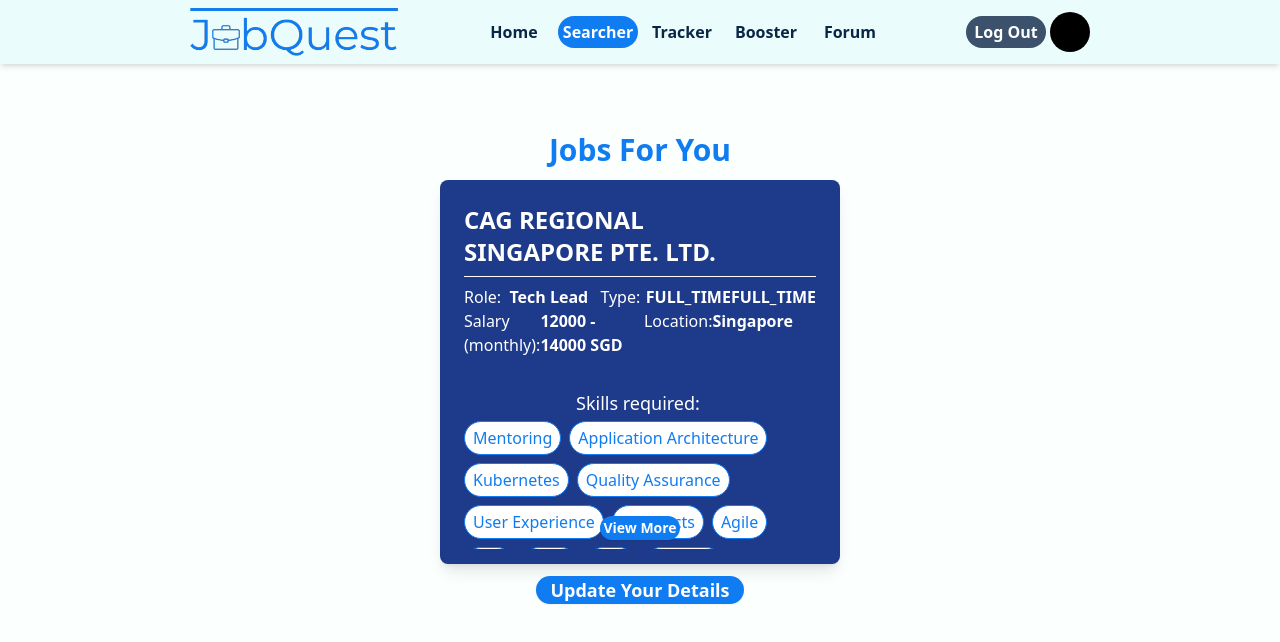
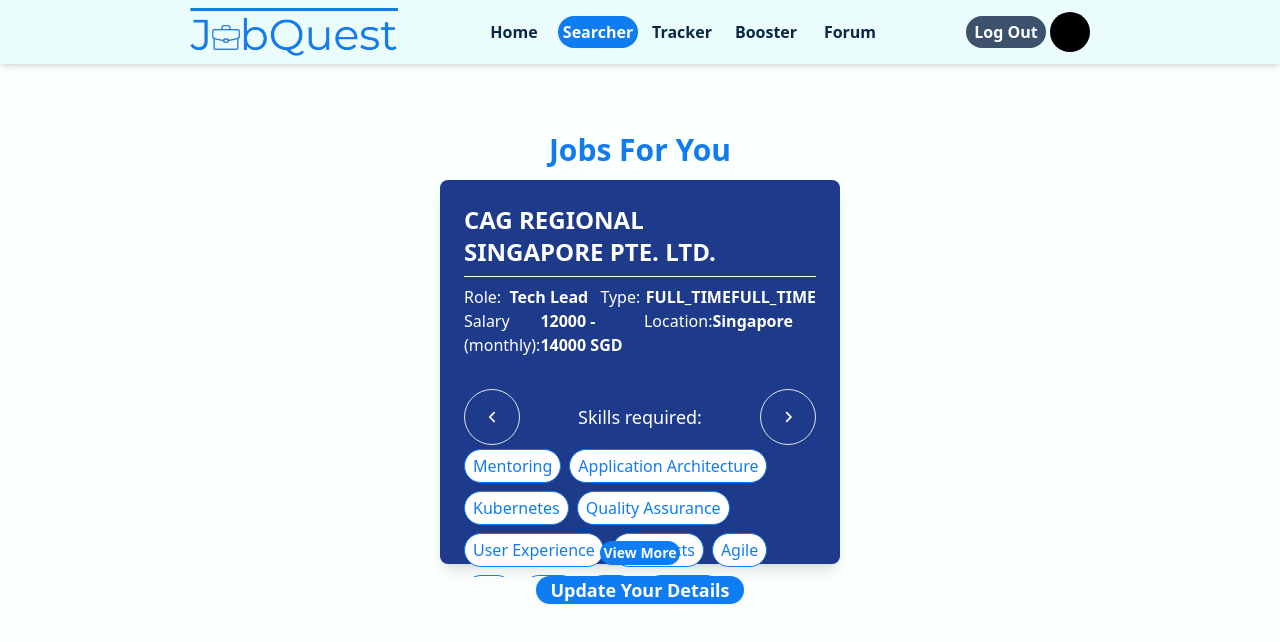
Before and after one commit to KayTeo/JobQuest, a Next.js app in the folder jobquest/: page /user/searcher in a window 1280 px wide. Shown: the top 642 px of the page. Built offline with nearby package versions, Linux system fonts and the light colour scheme.

Commit message:
searcher

```diff
--- a/jobquest/app/user/searcher/SearcherCollapsedCard.js
+++ b/jobquest/app/user/searcher/SearcherCollapsedCard.js
@@ -3,6 +3,9 @@
 import { useState, useRef } from "react";
 import Link from "next/link";
 //import { useState } from "react";
+import { FontAwesomeIcon } from "@fortawesome/react-fontawesome";
+import { faAngleRight } from "@fortawesome/free-solid-svg-icons";
+import { faAngleLeft } from "@fortawesome/free-solid-svg-icons";
 import Skill from "@/components/Skill";
 
 export default function SearcherCollapsedCard({ data }) {
@@ -65,9 +68,20 @@
                 </div>
             </div>
 
-            <div className="my-10 flex h-20 w-full items-center justify-center">
-                <div className="flex h-full w-32 text-lg text-white ">
+            <div className="my-10 flex h-20 w-full items-center justify-between">
+                <div className="flex h-full items-start justify-center">
+                    <button className="flex h-14 w-14 items-center justify-center rounded-full border bg-blue-900 text-center text-sm font-semibold leading-6 text-white shadow-sm hover:bg-accent-300">
+                        <FontAwesomeIcon icon={faAngleLeft} />
+                    </button>
+                </div>
+
+                <div className="flex h-full flex-1 items-center justify-center text-lg text-white ">
                     <p>Skills required:</p>
+                </div>
+                <div className="flex h-full items-end justify-center">
+                    <button className="flex h-14 w-14 items-center justify-center rounded-full border bg-blue-900 text-center text-sm font-semibold leading-6 text-white shadow-sm hover:bg-accent-300">
+                        <FontAwesomeIcon icon={faAngleRight} />
+                    </button>
                 </div>
             </div>
             <div className="my-2 flex h-10 w-full items-center justify-center">
```
Also changed, not shown: jobquest/package.json (+5 -2 lines), 1 other file (tests, documents, lock files or other folders).
